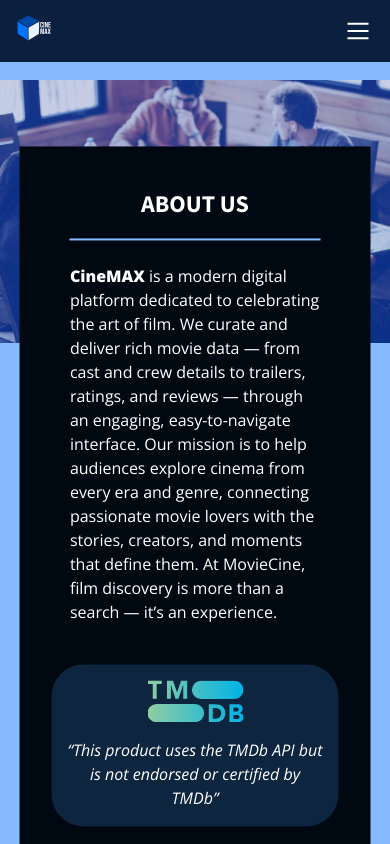
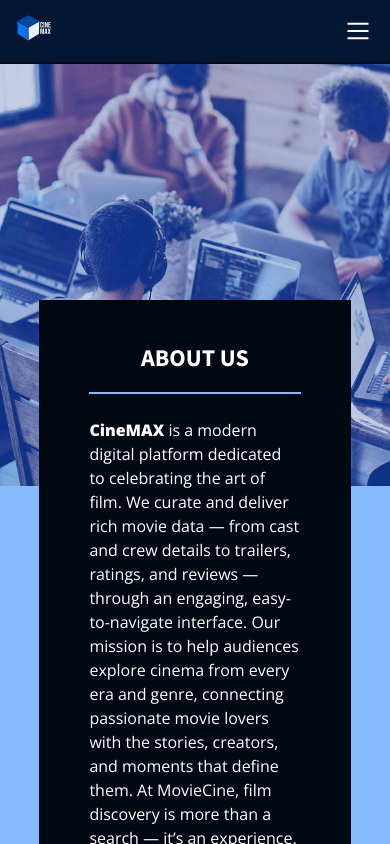
Before and after one commit to mtq01/m3-movie-app, a React (Vite) app: page /about in a window 390 px wide. Shown: the top 844 px of the page. Built offline with nearby package versions, Linux system fonts and the light colour scheme; no server answers.

Commit message:
Updated AboutPage.css so the about-content-container responds better on both mobile, tablet and desktop. Using positioning only for the stacking vs. flow overlay offset

```diff
--- a/src/styles/AboutPage.css
+++ b/src/styles/AboutPage.css
@@ -1,28 +1,33 @@
 .about {
+  min-height: 100vh; /* ensures section fills at least one viewport height */
   background-color: var(--ui-light-blue);
-  min-height: 100vh; /*temp min-height until base is adjusted */
-  padding-top: 5rem;
+  padding-bottom: 4rem;
+  margin-top: 4rem; /* offset for fixed header */
 }
 .about-hero-image {
   width: 100%;
-  max-height: 50vh;
+  height: 50vh;
   object-fit: cover;
-  position: relative;
 }
-
 .about-content-container {
   display: flex;
   flex-direction: column;
   gap: 1rem;
   background-color: var(--bg-dark-blue);
   max-width: 60rem;
-  width: 90%;
-  height: auto;
-  position: absolute;
-  top: 60%;
+  width: 80%;
+  position: relative;
+  z-index: 2; /* indexed above hero image */
+  margin-top: -12rem; /* overlaps hero image without removing element from document flow (unlike top with absolute positioning) */
   left: 50%;
-  transform: translate(-50%, -50%);
+  transform: translateX(-50%);
   padding: 2.5rem 2rem;
+}
+
+.about-content {
+  border-top: solid 0.15rem var(--ui-light-blue);
+  padding: 1.5rem 0;
+  margin: 0 1.15rem;
 }
 
 .about-content-container h2 {
@@ -30,16 +35,9 @@
   text-transform: uppercase;
 }
 
-.about-content {
-  border-top: solid 0.15rem var(--ui-light-blue);
-  padding-top: 1.5rem;
-  padding-bottom: 1.5rem;
-  margin: 0 1.15rem;
-}
 .cinemax-bolded {
   font-weight: 900;
 }
-
 .tmdb-attribute-container {
   display: flex;
   flex-wrap: wrap;
@@ -52,40 +50,34 @@
   height: auto;
   padding: 1rem;
 }
-
 .tmdb-logo {
   max-width: 6rem;
   height: auto;
 }
-
 .tmdb-attribute-text {
   font-style: italic;
   text-align: center;
 }
-
-/* MOBILE ENDS HERE */
-
-@media (min-width: 35rem) {
+/*
+TABLET STARTS HERE  */
+@media (min-width: 25em) {
   .about {
-    min-height: 80vh; /*temp min-height until base is adjusted */
+    padding-bottom: 2rem;
   }
-
   .about-content-container {
-    padding: 3rem;
-    top: 50%;
+    margin-top: -18rem;
   }
-
+}
+/* DESKTOP STARTS HERE */
+@media (min-width: 43.75em) {
   .about-content-container h2 {
     font-size: 2rem;
   }
-
   .about-content {
-    padding-top: 2rem;
-    padding-bottom: 1.75rem;
+    padding: 2rem 0 1.75rem 0;
     margin: 1rem;
     font-size: 1.15rem;
   }
-
   .tmdb-attribute-container {
     margin: 0.5rem 0.75rem;
     padding: 2rem;
```
Also changed, not shown: src/styles/Footer.css (+2 -6 lines).
